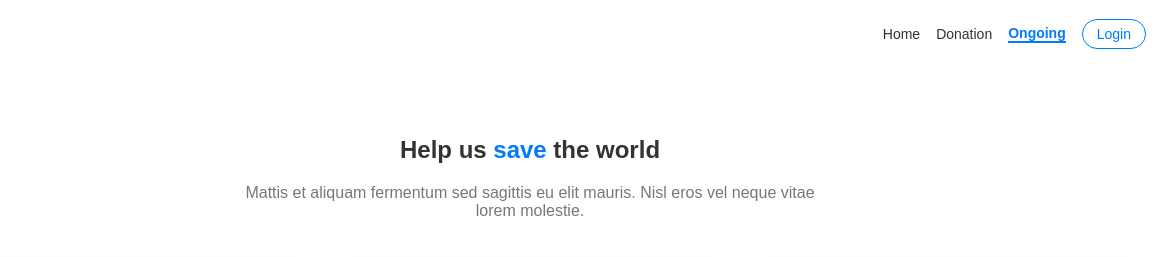
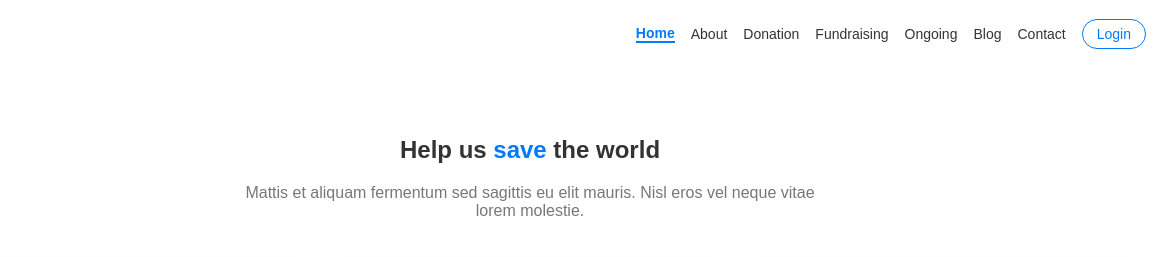
Before and after one commit to projectpaw2025/PAW, a website: page Ongoing.html in a window 1280 px wide. Shown: the top 257 px of the page, 110-1280 px from the left. Drawn offline with Linux system fonts and the light colour scheme.

Commit message:
Update Ongoing.html

```diff
--- a/Ongoing.html
+++ b/Ongoing.html
@@ -119,9 +119,13 @@
   <header>
     <img src="logo.png" alt="PAW Logo" height="36">
     <nav>
-      <a href="index.html">Home</a>
-      <a href="Donation.html">Donation</a>
-      <a href="Ongoing.html" class="active">Ongoing</a>
+      <a href="#" class="active">Home</a>
+      <a href="about.html">About</a>
+      <a href="Donation.html#donation-section">Donation</a>
+      <a href="Fundraising.html">Fundraising</a>
+      <a href="Ongoing.html">Ongoing</a>
+      <a href="Blog.html">Blog</a>
+      <a href="Contact.html">Contact</a>
       <a href="https://projectpaw.co.kr/login.html" class="login-btn">Login</a>
     </nav>
   </header>
```
